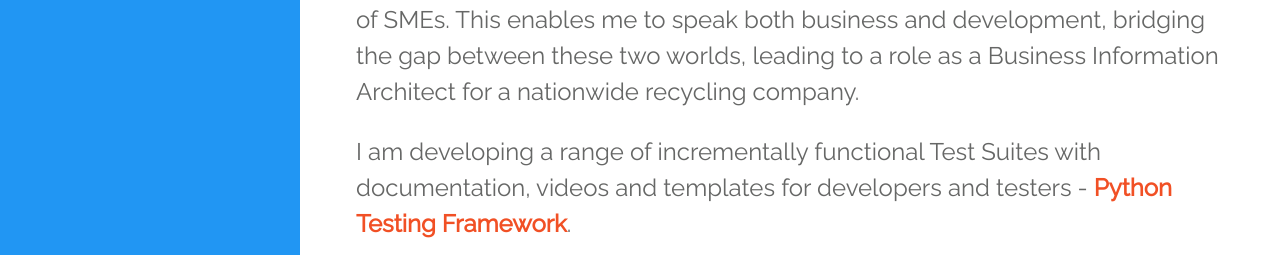
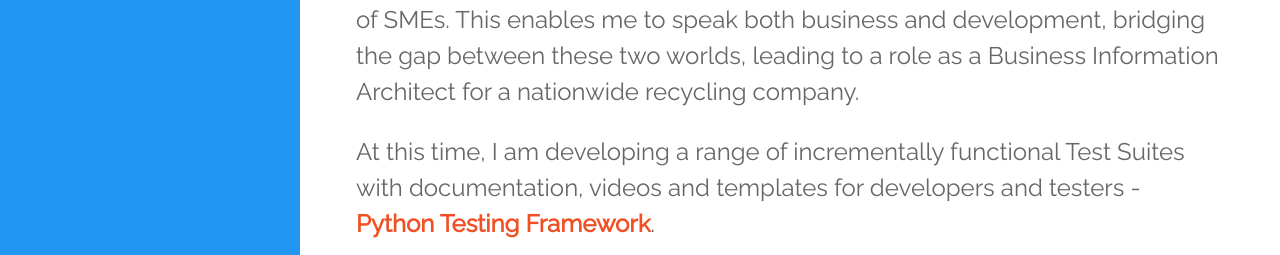
Before and after one commit to Python-Test-Engineer/craig-west.netlify.app, a plain HTML site: page index.html in a window 1280 px wide. Shown: the part 545-800 px from the top of the page. Drawn offline with Linux system fonts and the light colour scheme; files that its build step writes are made by us from their sources.

Commit message:
edit current work

```diff
--- a/index.html
+++ b/index.html
@@ -80,14 +80,13 @@
         to speak both business and development, bridging the gap between these two worlds, leading to a role as a
         Business Information Architect<span id="cv"></span> for a nationwide recycling
         company. </p>
-      <p>I am developing a range of incrementally functional Test Suites with documentation, videos and templates for
+      <p>At this time, I am developing a range of incrementally functional Test Suites with documentation, videos and
+        templates for
         developers and testers - <a
           href="https://github.com/Python-Test-Engineer/generic-pytest-playwright-pytest-bdd-framework"
           target="_blank">Python Testing Framework</a>.</p>
       <p>My <a href="https://github.com/Python-Test-Engineer" target="_blank">Github CV</a>.
       </p>
-
-      <!-- <p id="speaking">My <a href="https://wpJs.co.uk/craig-west-cv.pdf" target="_blank">CV pdf</a>.</p> -->
       <div class="spacer"></div>
     </div>
     <!-- Speaking -->
```
